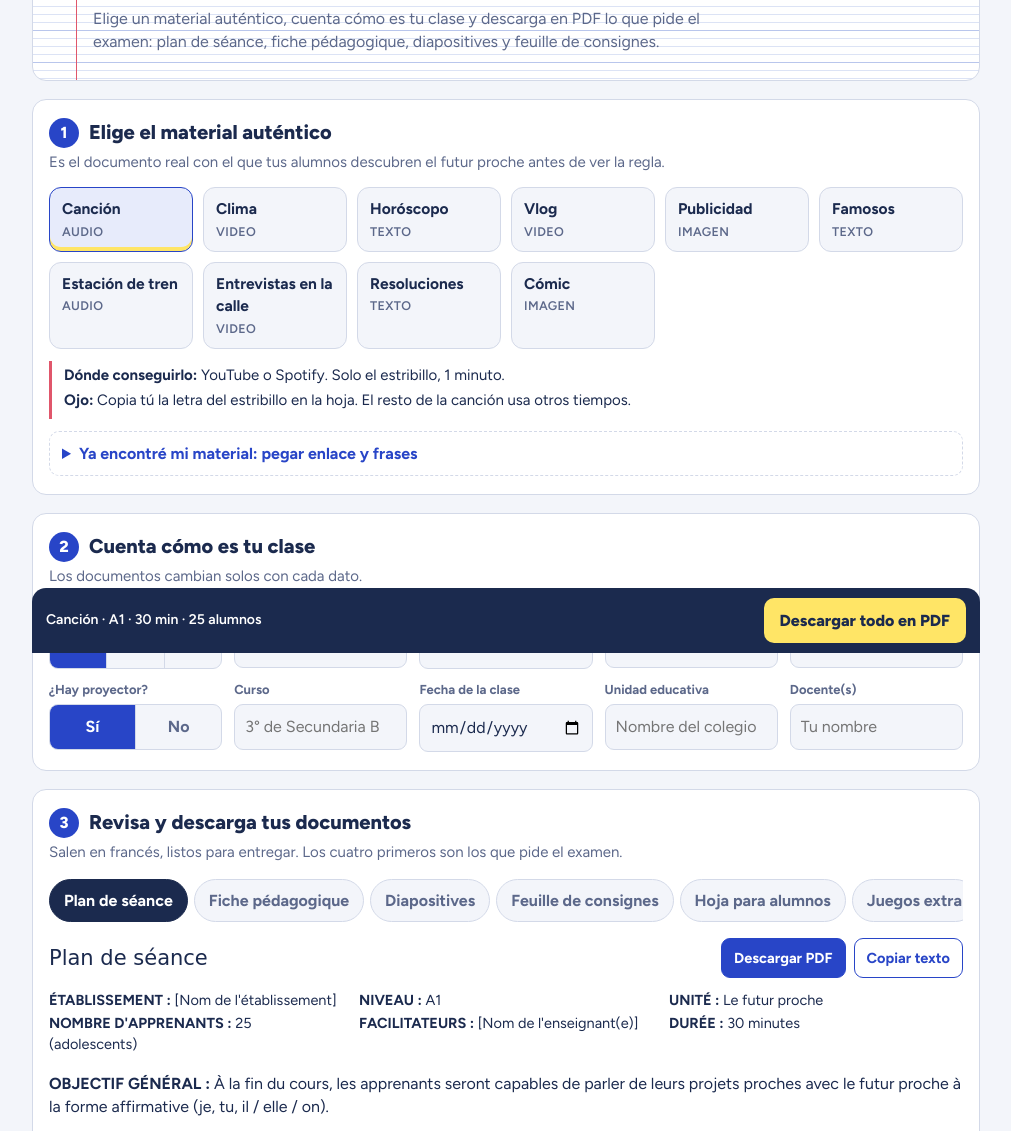
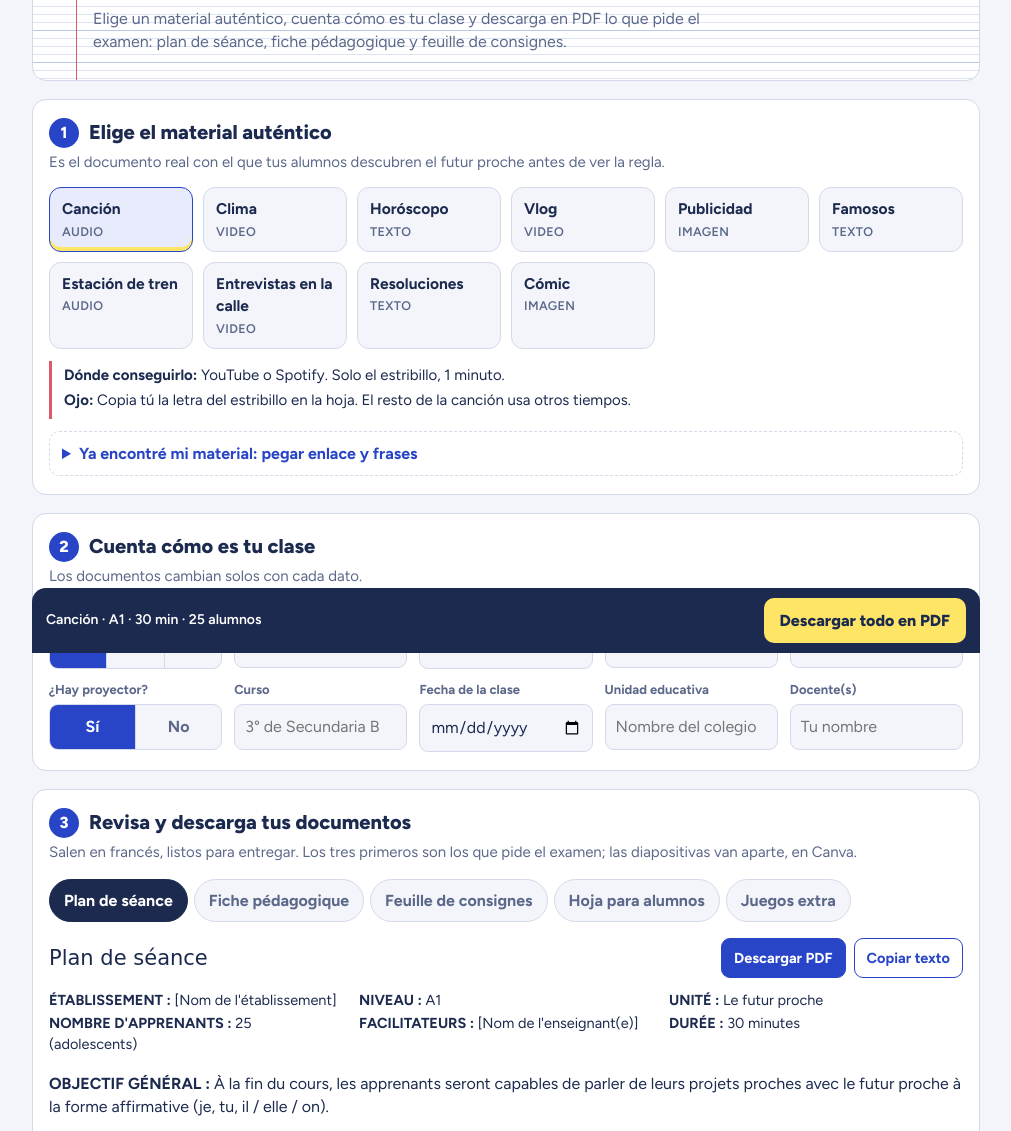
Before and after one commit to Carlos00jk1/Carlos00jk1.github.io, a plain HTML site: page taller-futur-proche/index.html in a window 1280 px wide. Shown: the part 147-1278 px from the top of the page, without its empty margins (134-1145 px from the left). Drawn offline with nearby package versions, Linux system fonts and the light colour scheme; a web font is replaced by a local one.

Commit message:
Taller Futur Proche: quitar diapositivas (se harán en Canva)
Co-Authored-By: Claude Opus 5.5 <noreply@anthropic.com>
Claude-Session: https://claude.ai/code/session_01T2rNGaCC9bXmdzTrQtVohS

```diff
--- a/taller-futur-proche/index.html
+++ b/taller-futur-proche/index.html
@@ -183,7 +183,7 @@ table.cj td:nth-child(3){background:#E7EBFB}
   <header class="hero">
     <p class="eyebrow">Clase de francés · Le futur proche</p>
     <h1>Je <mark>vais préparer</mark> ma classe.</h1>
-    <p class="lead">Elige un material auténtico, cuenta cómo es tu clase y descarga en PDF lo que pide el examen: plan de séance, fiche pédagogique, diapositives y feuille de consignes.</p>
+    <p class="lead">Elige un material auténtico, cuenta cómo es tu clase y descarga en PDF lo que pide el examen: plan de séance, fiche pédagogique y feuille de consignes.</p>
   </header>
 
   <section class="step" aria-labelledby="h-1">
@@ -220,10 +220,10 @@ table.cj td:nth-child(3){background:#E7EBFB}
 
   <section class="step" aria-labelledby="h-3">
     <div class="step-h"><span class="num">3</span><h2 id="h-3">Revisa y descarga tus documentos</h2></div>
-    <p class="hint">Salen en francés, listos para entregar. Los cuatro primeros son los que pide el examen.</p>
+    <p class="hint">Salen en francés, listos para entregar. Los tres primeros son los que pide el examen; las diapositivas van aparte, en Canva.</p>
     <nav class="tabs" role="tablist" aria-label="Documentos" id="tabs"></nav>
     <div id="view"></div>
-    <p class="small">Si no pegaste frases reales, las de la hoja y las diapositivas son ejemplos de formato: cámbialas por las de tu material.</p>
+    <p class="small">Si no pegaste frases reales, las de la hoja para alumnos son ejemplos de formato: cámbialas por las de tu material.</p>
   </section>
 
   <div class="dock">
@@ -430,7 +430,7 @@ function dConsignes(s){
    {t:"table",size:9.5,w:[.2,.45,.35],head:["ÉTAPE","CONSIGNE (à dire aux apprenants)","CE QUE FAIT L'ENSEIGNANT(E)"],rows:R},
    {t:"note",pdf:1,lines:["#Conseils :","- Une consigne = une action. Phrases courtes.","- Montrer un exemple avant de commencer.","- Vérifier la compréhension : « Qu'est-ce qu'on fait ? »"]}]};
 }
-const VUES=[["plan","Plan de séance",dPlan],["ficha","Fiche pédagogique",dFicha],["diapositivas","Diapositives",dDiapos],["consignas","Feuille de consignes",dConsignes],["hoja","Hoja para alumnos",dHoja],["actividades","Juegos extra",dActs]];
+const VUES=[["plan","Plan de séance",dPlan],["ficha","Fiche pédagogique",dFicha],["consignas","Feuille de consignes",dConsignes],["hoja","Hoja para alumnos",dHoja],["actividades","Juegos extra",dActs]];
 
 /* ---------- HTML renderer ---------- */
 const ln=x=>x.startsWith("#")?`<div class="ln b">${hl(x.slice(1))}</div>`:x.startsWith("- ")?`<div class="ln bl">${hl(x.slice(2))}</div>`:`<div class="ln">${hl(x)}</div>`;
```
